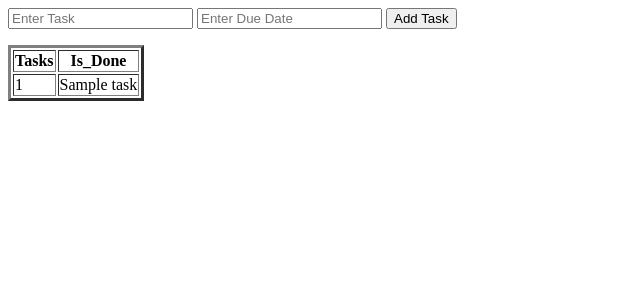
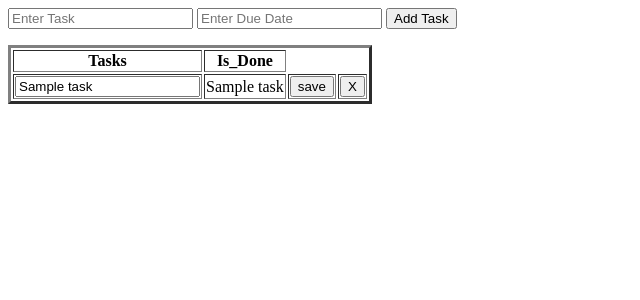
Before and after one commit to vanshJ314/tasklist, a Flask app: template templates/tasklist.html in a window 1280 px wide. Shown: the top 300 px of the page, without its empty margins (0-640 px from the left). Run offline with Flask 3, Linux system fonts and the light colour scheme; the template is opened without the code that fills it: most values are stand-ins (such as "Sample title", 1, 10 or a date in 2020); some libraries are stand-ins or nearby versions.

Commit message:
Edit and Deelete tasks

```diff
--- a/db.py
+++ b/db.py
@@ -12,13 +12,14 @@ def getTaskList():
         host=db_host,
     )
     cur = conn.cursor()
-    cur.execute('SELECT task_name, Is_Done FROM public."TaskList"')
+    cur.execute('SELECT id, task_name, Is_Done FROM public."TaskList"')
     taskList = cur.fetchall()
     cur.close()
     conn.close()
     return taskList
 
-def addTask(name, date):
+def executeQuery(query, params=(None)):
+
     conn = psycopg2.connect(
         dbname=db_name,
         user=db_user,
@@ -26,7 +27,20 @@ def addTask(name, date):
         host=db_host,
     )
     cur = conn.cursor()
-    cur.execute('INSERT INTO public."TaskList" (task_name, due_date) VALUES (%s, %s); commit;', (name, date))
+    if params :
+        cur.execute(query, params)
+    else :
+        cur.execute(query)
     conn.commit()
     cur.close()
     conn.close()
+
+def addTask(name, date):
+    executeQuery('INSERT INTO public."TaskList" (task_name, due_date) VALUES (%s, %s);', (name, date))
+
+
+def updateTask(name, id):
+    executeQuery('UPDATE public."TaskList" SET task_name = %s WHERE id = %s;', (name, id))
+
+def deleteTask(id):
+    executeQuery('DELETE FROM public."TaskList" WHERE id = %s;', (id,))
--- a/main.py
+++ b/main.py
@@ -1,5 +1,5 @@
 from flask import Flask, render_template , request, redirect, url_for
-from db import getTaskList, addTask
+from db import deleteTask, getTaskList, addTask, updateTask
 app = Flask(__name__)
 
 
@@ -15,5 +15,16 @@ def add():
     addTask(taskName, duedate)
     return redirect(url_for('home'))
 
+@app.route('/update', methods=['POST'])
+def update():
+    updatedtaskname = request.form['updateTask']
+    id = request.form['id']
+    button = request.form['saveOrDelete']
+    if button == 'save':
+        updateTask(updatedtaskname, id)
+    elif button == 'X':
+        deleteTask(id)
+    return redirect(url_for('home'))
+
 if __name__ == "__main__":
     app.run(debug=True)
--- a/templates/tasklist.html
+++ b/templates/tasklist.html
@@ -15,8 +15,21 @@
             </tr>
             {% for task in TaskList: %}
                 <tr>
-                    <td>{{ task[0] }}</td>
-                    <td>{{ task[1] }}</td>
+                    <form method="POST" action="/update">
+                        <td>
+                            <input type="hidden" name="id" value="{{ task[0] }}" />
+                            <input type="text" name="updateTask" value="{{ task[1] }}" />
+                        </td>
+                        <td> {{ task[2] }}</td>
+                        <td>
+                            <input type="submit" name="saveOrDelete" value="save" />
+                        </td>
+
+                        <td>
+                            <input type="submit" name="saveOrDelete" value="X" />
+                        </td>
+
+                    </form>
                 </tr>
             {% endfor %}
         </table>
```
